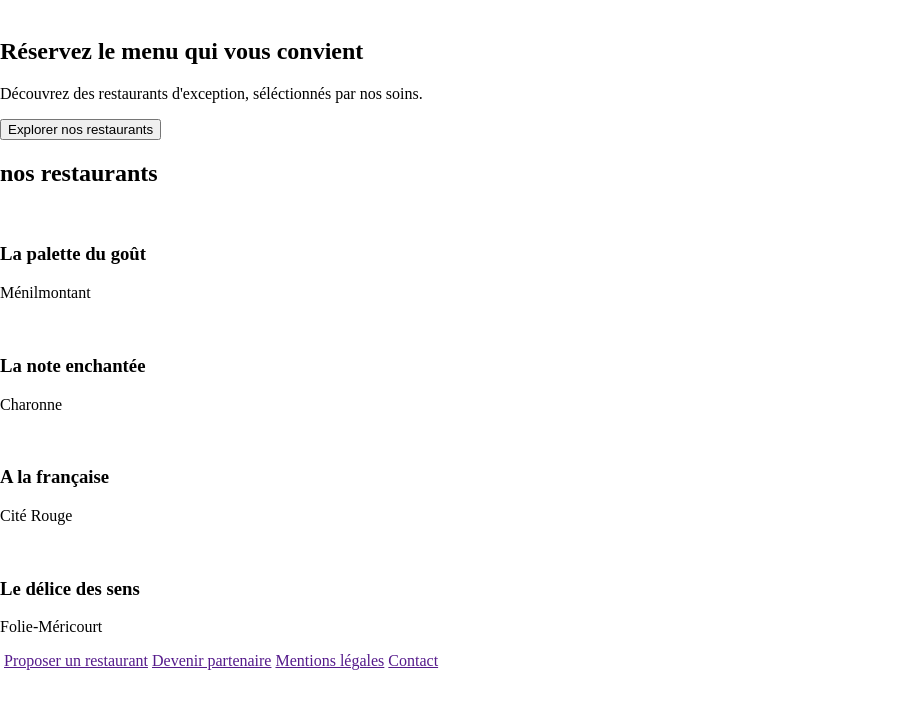
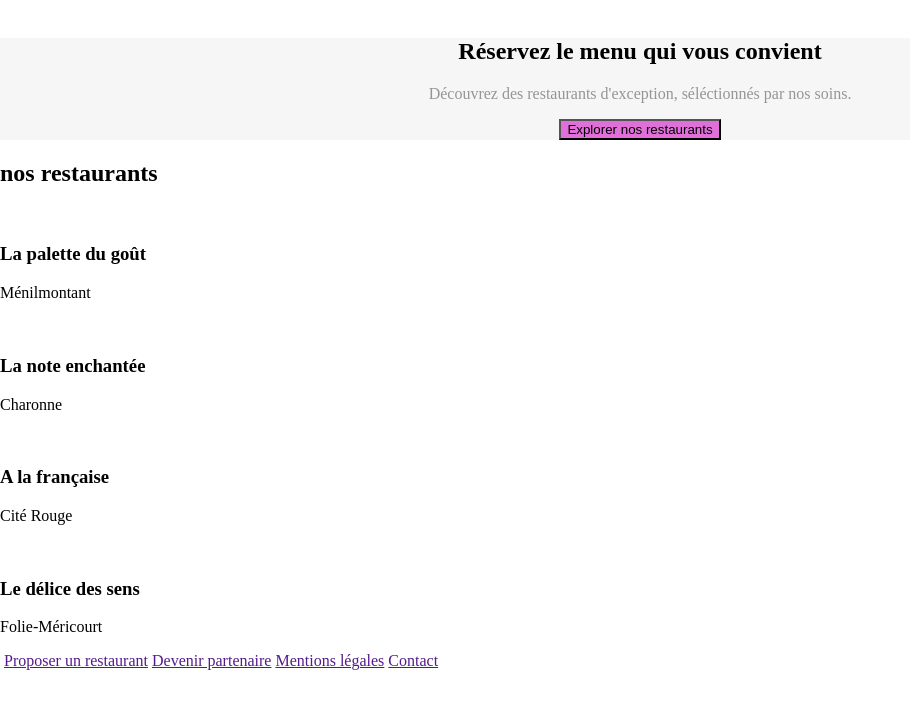
Before and after one commit to helio-dev/heliohoaraudossantos_3_01032021, a website: page index.html in a window 1280 px wide. Shown: the whole page, without its empty margins (0-910 px from the left). Drawn offline with Linux system fonts and the light colour scheme.

Commit message:
article.info: définition des colors et backgrounds color

```diff
--- a/dart-sass/sass_source/style.scss
+++ b/dart-sass/sass_source/style.scss
@@ -9,4 +9,16 @@
 		width: auto;
 		margin: 0;
 		padding: 0;
+    }
+    .info{
+    	.info__cat{
+        	text-align: center;
+			background: #f6f6f6;
+    	}
+		.info__description{
+			color: #959595;
+		}
+		.info__button{
+			background-color: #e16fda;
+		}
 	}
--- a/index.html
+++ b/index.html
@@ -11,14 +11,14 @@
     <header>
         <img src="" alt="">
     </header>
-    <section>
+
     <article class="info">
         <form action=""></form>
-        <div>
+        <div class="info__cat">
             <h2 class="info__title">Réservez le menu qui vous convient</h2>
-            <p>Découvrez des restaurants d'exception, séléctionnés par nos soins.</p>
+            <p class="info__description">Découvrez des restaurants d'exception, séléctionnés par nos soins.</p>
             <input class="info__button"type="button" value="Explorer nos restaurants">
-            </div>
+        </div>
         </article>
 
         <nav class="cat">
```
Also changed, not shown: dart-sass/sass_source/style.css, 1 other file.
